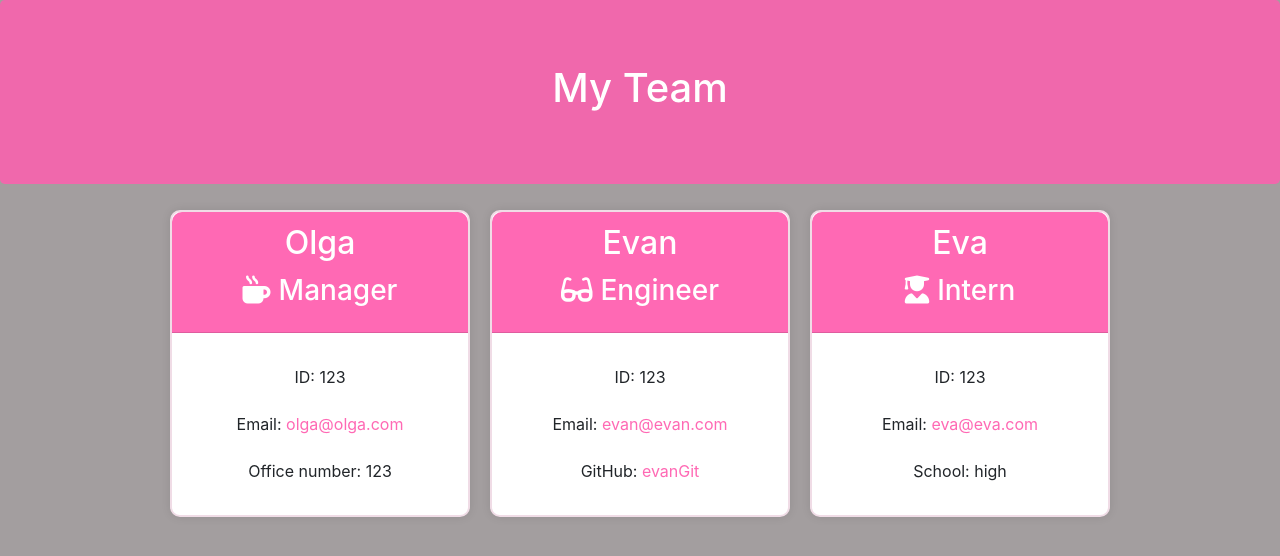
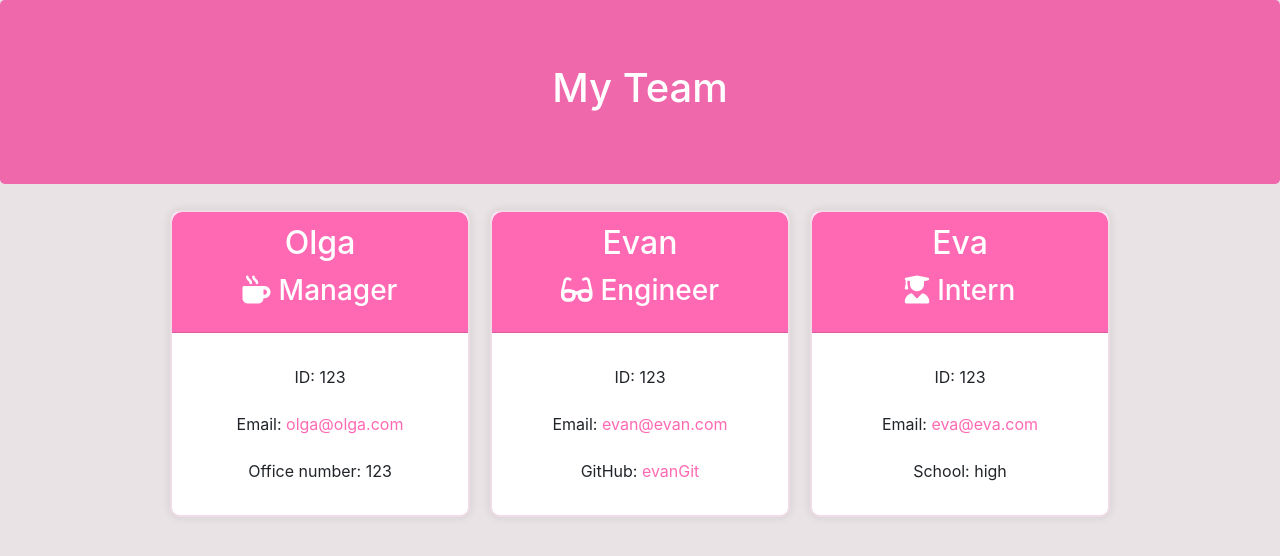
Before and after one commit to elismountain/olga-team-profile-generator, a website: page team.html in a window 1280 px wide. Drawn offline with nearby package versions, Linux system fonts and the light colour scheme.

Commit message:
added screen shots

```diff
--- a/style.css
+++ b/style.css
@@ -1,5 +1,5 @@
 body {
-    background-color: rgb(163, 158, 159);
+    background-color: rgb(233, 227, 229);
 }
 
 .team-heading {
```
Also changed, not shown: README.md, src/screen.png (added), src/screen2.png (added), src/screen3.png (added).
